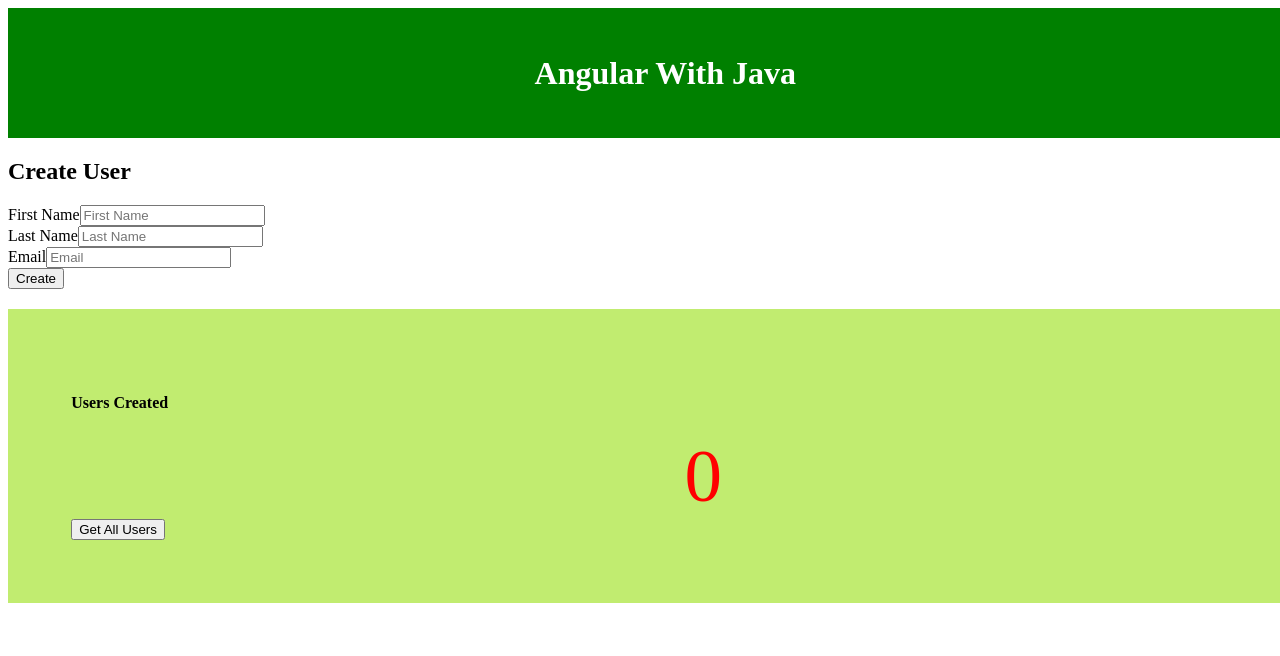
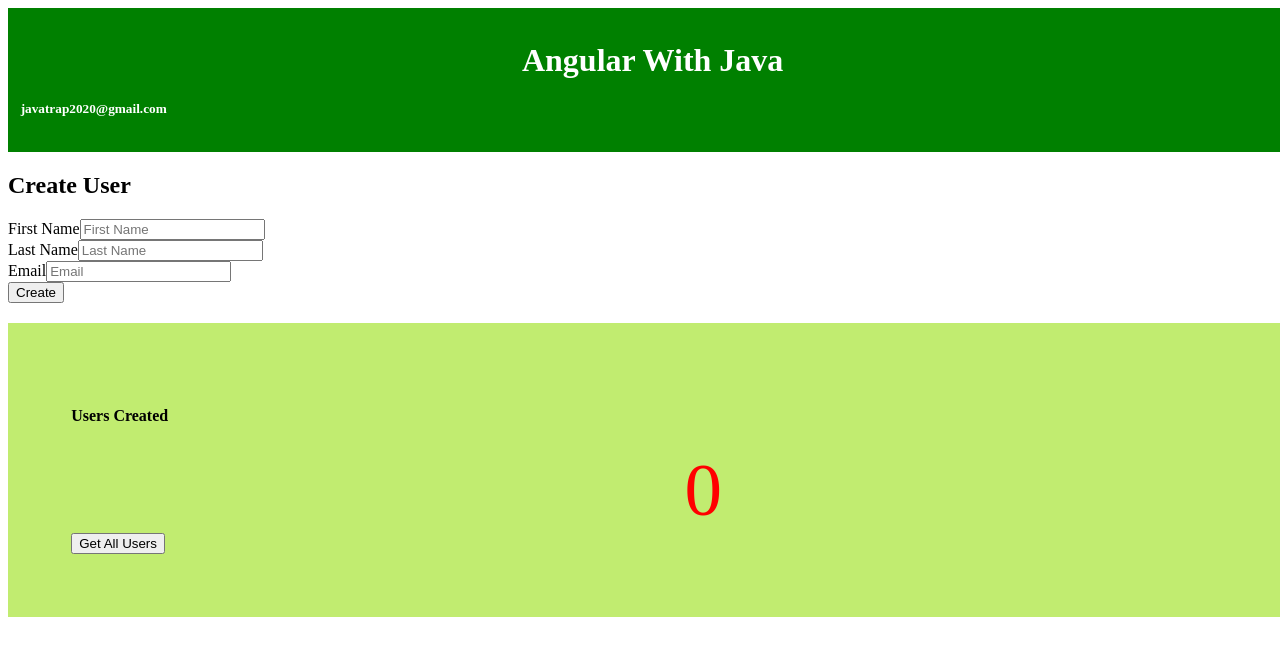
Before and after one commit to javatrap2020/Angular-app-with-Java, an Angular app in the folder ui-angular/: page / in a window 1280 px wide. Shown: the top 656 px of the page. Built offline with nearby package versions, Linux system fonts and the light colour scheme; no server answers.

Commit message:
add Readme

```diff
--- a/ui-angular/src/app/header/header.component.css
+++ b/ui-angular/src/app/header/header.component.css
@@ -1,7 +1,11 @@
 .header {
   width: 100%;
-  padding: 2%;
+  padding: 1%;
   background-color: green;
   color: white;
   text-align: center;
 }
+.email {
+  color: white;
+  text-align: left;
+}
--- a/ui-angular/src/app/header/header.component.html
+++ b/ui-angular/src/app/header/header.component.html
@@ -1,3 +1,6 @@
 <div class="header">
   <h1>Angular With Java</h1>
+  <div class="email">
+    <h5>javatrap2020@gmail.com</h5>
+  </div>
 </div>
```
Also changed, not shown: 1 other file (tests, documents, lock files or other folders).
